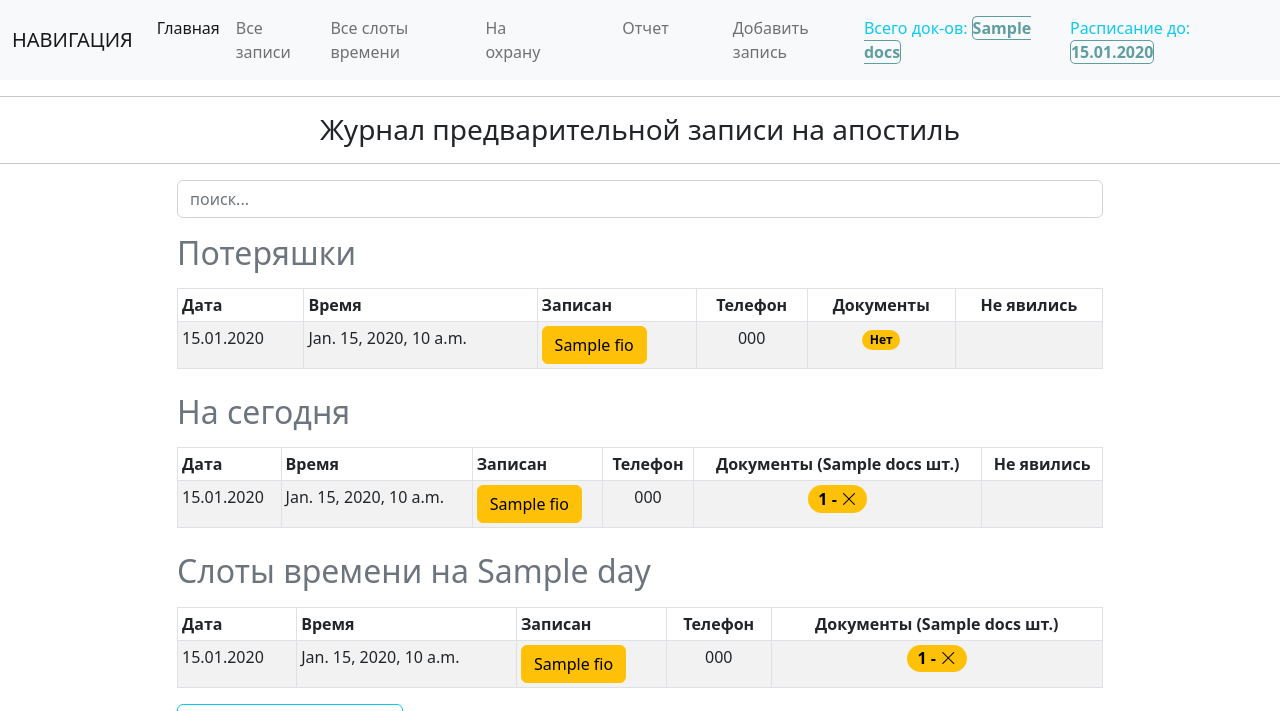
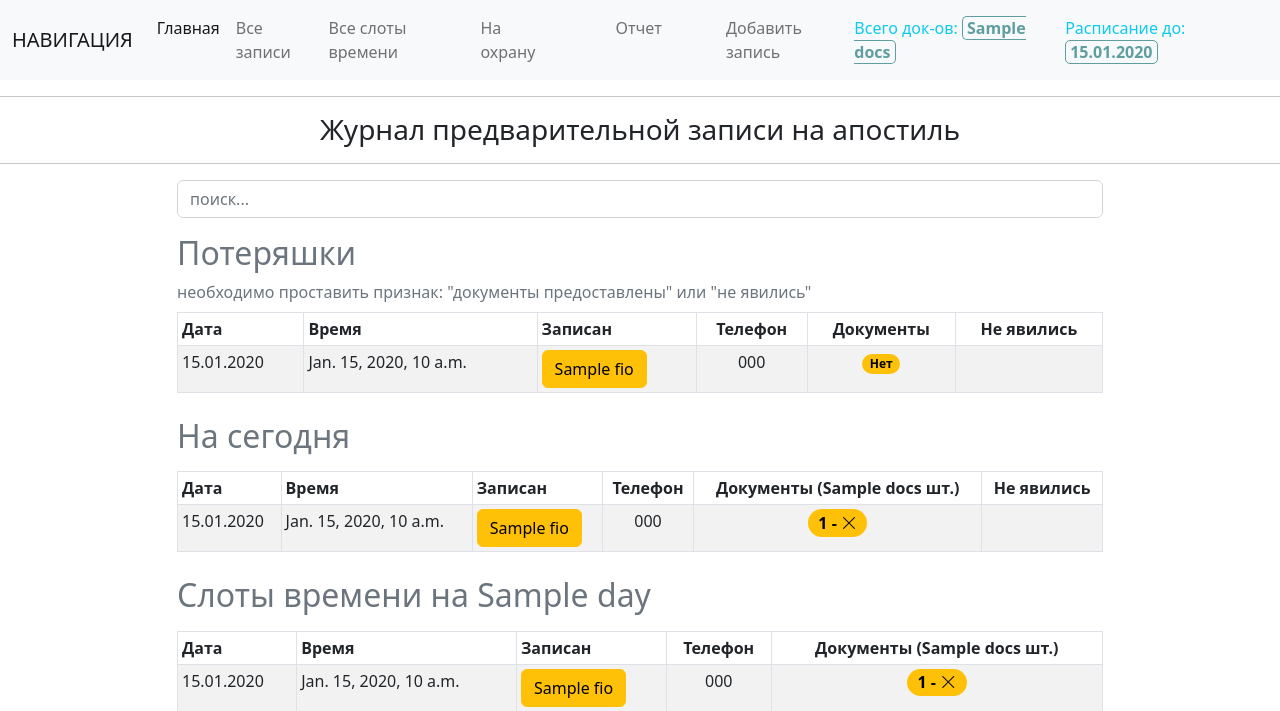
Before and after one commit to breareros/django_temp, a Django app: template apostil/templates/apostil/chunk_list_2.html in a window 1280 px wide. Shown: the top 711 px of the page. Run offline with Django 4.2, Linux system fonts and the light colour scheme; the template is opened without the code that fills it: most values are stand-ins (such as "Sample title", 1, 10 or a date in 2020).

Commit message:
подсказка: необходимо проставить признак: "документы предоставлены" или "не явились"

```diff
--- a/apostil/templates/apostil/base.html
+++ b/apostil/templates/apostil/base.html
@@ -47,12 +47,12 @@
                 </li>
 
         </div>
-        <div class="me-2 text-info">Всего док-ов: <strong style="color: cadetblue; border: 1px solid cadetblue; border-radius: 5px;">{{ count_all_docs.docs }}</strong></div>
+        <div class="me-2 text-info">Всего док-ов: <strong class="px-1" style="color: cadetblue; border: 1px solid cadetblue; border-radius: 5px;">{{ count_all_docs.docs }}</strong></div>
         <div class="text-info">Расписание до:
             {% if delta_days.days < warning_days %}
-                <strong style="color: red; font-size: 30px;">{{ last_chunk.date|date:"d.m.Y" }}</strong>
+                <strong class="px-2" style="color: red; font-size: 30px;">{{ last_chunk.date|date:"d.m.Y" }}</strong>
             {% else %}
-                <strong style="color: cadetblue; border: 1px solid cadetblue; border-radius: 5px;">{{ last_chunk.date|date:"d.m.Y" }}</strong>
+                <strong class="px-1" style="color: cadetblue; border: 1px solid cadetblue; border-radius: 5px;">{{ last_chunk.date|date:"d.m.Y" }}</strong>
             {% endif %}
         </div>
     </div>
--- a/apostil/templates/apostil/chunk_list_2.html
+++ b/apostil/templates/apostil/chunk_list_2.html
@@ -18,7 +18,7 @@
             <div class="lost">
                 <table id="TodayChanksTable"
                        class="table caption-top table-striped table-bordered table-sm table-hover">
-                    <caption><h2>Потеряшки</h2></caption>
+                    <caption><h2>Потеряшки</h2> <div>необходимо проставить признак: "документы предоставлены" или "не явились" </div></caption>
                     <thead>
                     <th>Дата</th>
                     <th>Время</th>
```
